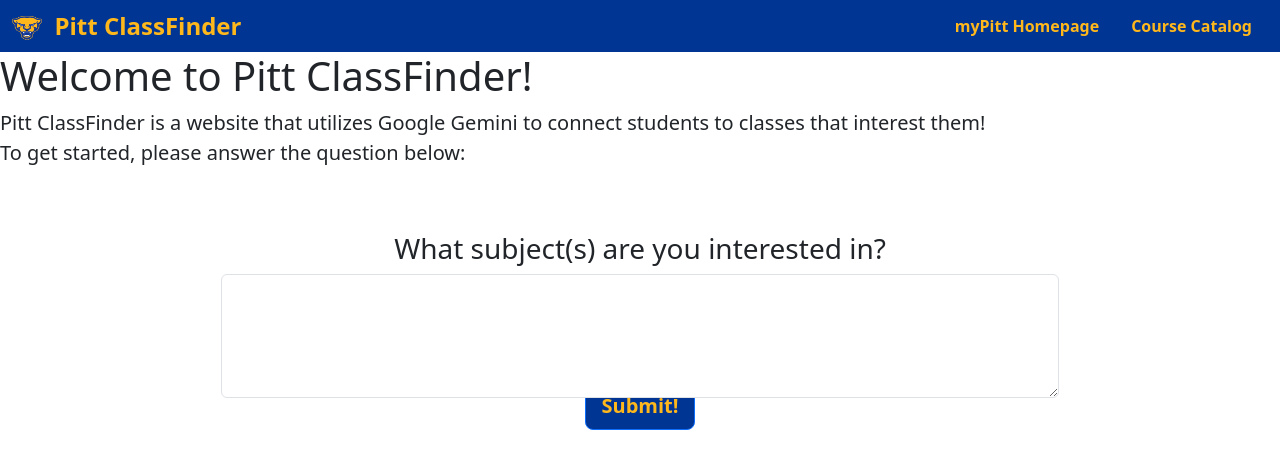
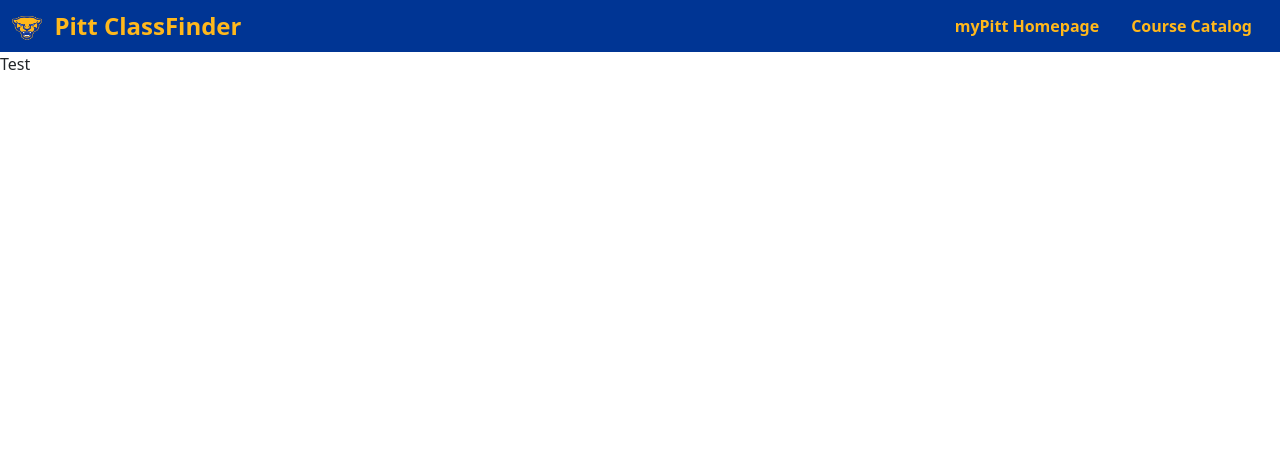
Before and after one commit to LOB628/steelhacks2024, a React (Vite) app in the folder steelhacks2024/: page /classes in a window 1280 px wide. Shown: the top 468 px of the page. Built offline with nearby package versions, Linux system fonts and the light colour scheme.

Commit message:
Created catalog

```diff
--- a/steelhacks2024/src/App.tsx
+++ b/steelhacks2024/src/App.tsx
@@ -1,12 +1,19 @@
 //import './App.css'
+import { BrowserRouter as Router, Route, Routes } from 'react-router-dom';
 import HomeScreen from './components/HomeScreen';
 import NavBar from './components/NavBar';
+import Catalog from './components/Catalog';
 
 function App() {
   return (
     <>
       <NavBar />
-      <HomeScreen />
+      <Router>
+        <Routes>
+          <Route path="" element={<HomeScreen />} />
+          <Route path="/classes" element={<Catalog/>} />
+        </Routes>
+      </Router>
     </>
   )
 }
--- /dev/null
+++ b/steelhacks2024/src/components/Catalog.tsx
@@ -0,0 +1,11 @@
+import React from 'react'
+
+function Catalog() {
+  return (
+    <>
+      <p>Test</p>
+    </>
+  )
+}
+
+export default Catalog
--- a/steelhacks2024/src/components/HomeScreen.tsx
+++ b/steelhacks2024/src/components/HomeScreen.tsx
@@ -1,6 +1,7 @@
 //import Dropdown from 'react-bootstrap/Dropdown'
 import { useState } from 'react';
 import axios from 'axios';
+import { useNavigate } from 'react-router-dom';
 
 function HomeScreen() {
     /*const majors = [
@@ -108,6 +109,7 @@
       ];*/
 
     const [isHovered, setIsHovered] = useState(false);
+    const navigate = useNavigate();
 
     const uri = "http://localhost:8080/api/gemini";
 
@@ -131,9 +133,9 @@
         setResp(response.data['Response']);
         setInterest('');
 
+        // Move to new page
+        navigate("/classes");
     }
-
-
 
   return (
     <>
```
